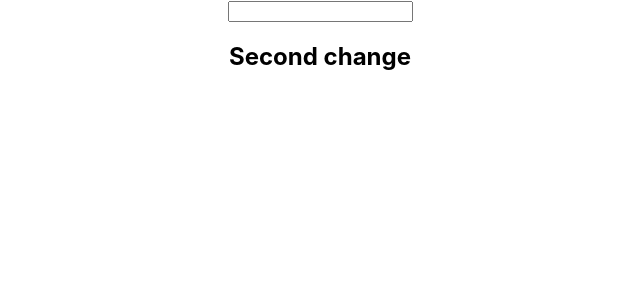
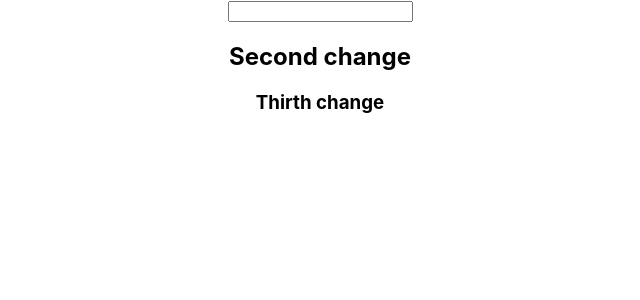
Before and after one commit to HudyRahmani/test1, a React (Create React App) app: page / in a window 1280 px wide. Shown: the top 300 px of the page, without its empty margins (320-960 px from the left). Built offline with nearby package versions, Linux system fonts and the light colour scheme.

Commit message:
add fourth new

```diff
--- a/src/App.js
+++ b/src/App.js
@@ -6,6 +6,7 @@ function App() {
     <div className={`App`}>
         <input type='text' />
         <h2>Second change </h2>
+        <h3>Thirth change</h3>
     </div>
   );
 }
```
